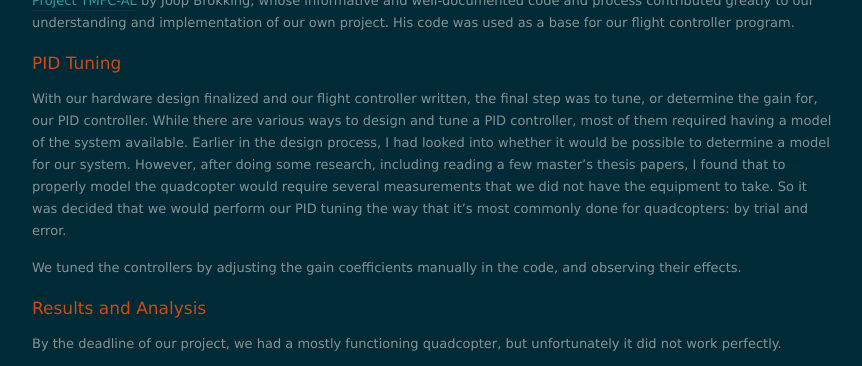
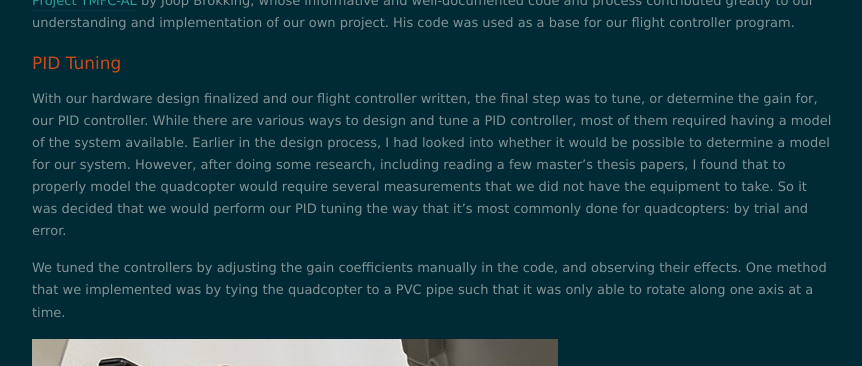
Before and after one commit to nolanschan/nolanschan.github.io, a Jekyll site: the page built from projects/quadcopter/index.markdown, in a window 1280 px wide and 900 px high, scrolled down 3254 px, cut to the strip 0-366 px from the top of the window. Shown: the whole strip, without its empty margins (208-1070 px from the left). Built offline with Jekyll 4.4.1, drawn with Linux system fonts in a browser that asks for light colours; nearby versions of some CDN libraries.

Commit message:
Update index.markdown

```diff
--- a/projects/quadcopter/index.markdown
+++ b/projects/quadcopter/index.markdown
@@ -88,7 +88,7 @@
 
 ## System Block Diagram ##
 
-<img src="/projects/quadcopter/blockdiagram.png" width="800">
+<img src="/projects/quadcopter/assets/blockdiagram.png" width="800">
 
 ## Hardware Design Process ##
 
@@ -108,7 +108,9 @@
 
 With our hardware design finalized and our flight controller written, the final step was to tune, or determine the gain for, our PID controller. While there are various ways to design and tune a PID controller, most of them required having a model of the system available. Earlier in the design process, I had looked into whether it would be possible to determine a model for our system. However, after doing some research, including reading a few master's thesis papers, I found that to properly model the quadcopter would require several measurements that we did not have the equipment to take. So it was decided that we would perform our PID tuning the way that it's most commonly done for quadcopters: by trial and error.
 
-We tuned the controllers by adjusting the gain coefficients manually in the code, and observing their effects.
+We tuned the controllers by adjusting the gain coefficients manually in the code, and observing their effects. One method that we implemented was by tying the quadcopter to a PVC pipe such that it was only able to rotate along one axis at a time.
+
+<img src="/projects/quadcopter/assets/pidtuning.jpg">
 
 ## Results and Analysis ##
 
```
